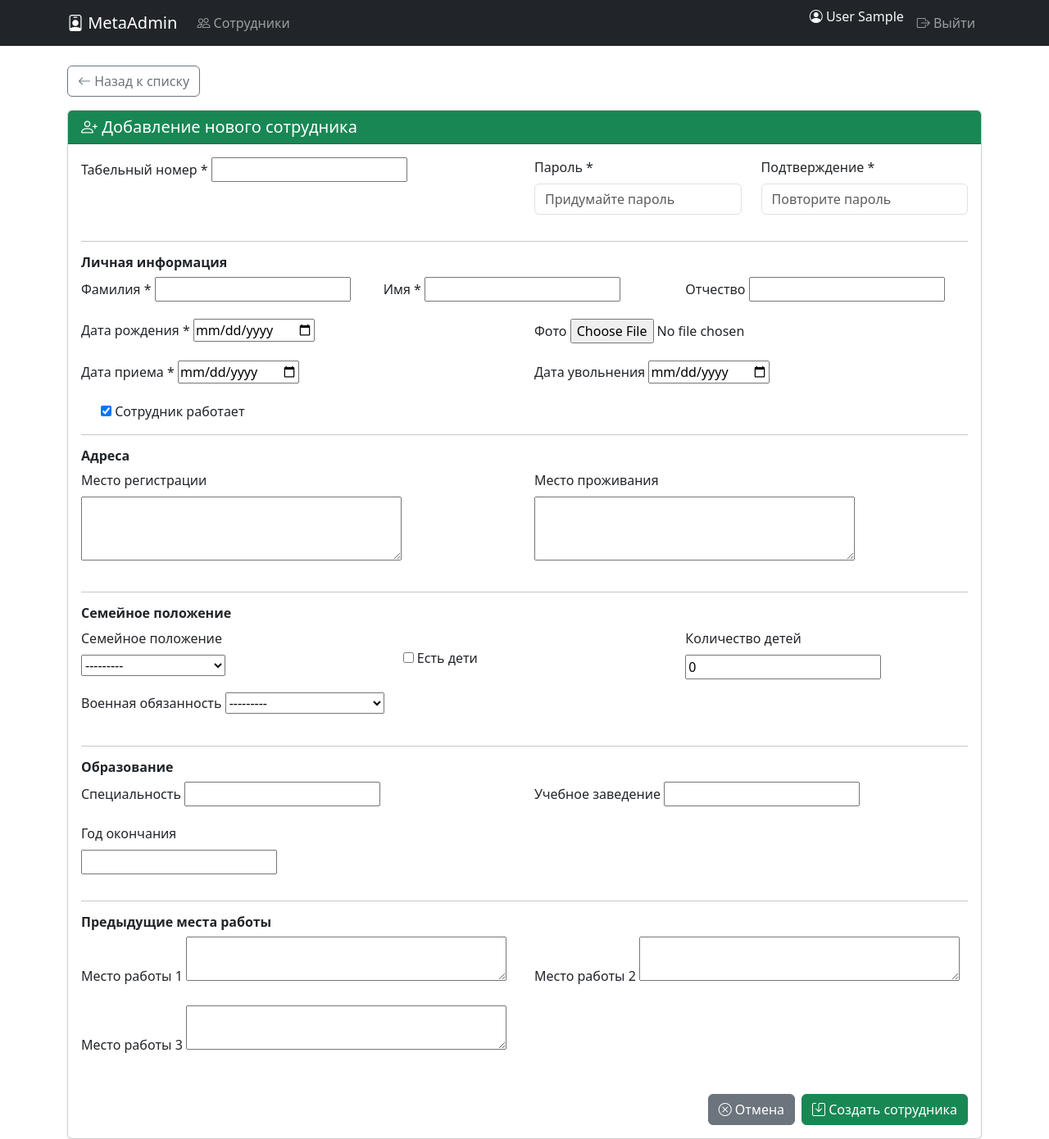
After one commit to 7Chavok7/MetaAdmin, a Django app: page /employees/create/ in a window 1280 px wide. The commit adds this page. Shown: the whole page at 82% size. Run offline with Django 5.2, Linux system fonts and the light colour scheme; the visitor is signed in with stand-in values (Sample User, id 1).

```diff
--- a/config/settings.py
+++ b/config/settings.py
@@ -94,6 +94,8 @@ DATABASES = {
 # Password validation
 # https://docs.djangoproject.com/en/5.0/ref/settings/#auth-password-validators
 
+AUTH_USER_MODEL = 'employees.Employee'
+
 AUTH_PASSWORD_VALIDATORS = [
     {
         'NAME': 'django.contrib.auth.password_validation.UserAttributeSimilarityValidator',
--- a/meta_app/dashboard/urls.py
+++ b/meta_app/dashboard/urls.py
@@ -11,6 +11,8 @@ urlpatterns = [
     # Сотрудники
     path('', views.employee_list, name='employee_list'),
     path('employees/', views.employee_list, name='employee_list'),
+    path('employees/create/', views.employee_create,
+         name='employee_create'),  # ← добавить
     path('employees/<int:employee_id>/',
          views.employee_detail, name='employee_detail'),
     path('employees/<int:employee_id>/edit/',
--- a/meta_app/dashboard/views.py
+++ b/meta_app/dashboard/views.py
@@ -2,9 +2,9 @@ from django.shortcuts import render, get_object_or_404, redirect
 from django.contrib.auth.decorators import login_required, user_passes_test
 from django.contrib.auth import login, logout, authenticate
 from django.contrib import messages
-from django.db import models
 from meta_app.employees.models import Employee
-from meta_app.employees.forms import EmployeeForm
+from meta_app.employees.forms import EmployeeForm, EmployeeCreateForm
+from meta_app.workstations.models import EmployeeWorkstation
 from .forms import LoginForm
 
 
@@ -63,12 +63,49 @@ def employee_list(request):
 def employee_detail(request, employee_id):
     """Карточка сотрудника"""
     employee = get_object_or_404(Employee, id=employee_id)
+
+    # Получаем навыки сотрудника
     skills = employee.employee_skills.select_related('skill').all()
+
+    # Получаем участки сотрудника
+    workstation_assignments = employee.workstation_assignments.select_related(
+        'workstation').all()
 
     return render(request, 'dashboard/employee_detail.html', {
         'employee': employee,
         'skills': skills,
+        'workstation_assignments': workstation_assignments,
         'can_edit': request.user.is_superuser,
+    })
+
+
+@login_required
+@user_passes_test(is_manager)
+def employee_create(request):
+    """Создание нового сотрудника"""
+    if not request.user.is_superuser:
+        messages.error(request, 'У вас нет прав на создание сотрудников!')
+        return redirect('dashboard:employee_list')
+
+    if request.method == 'POST':
+        form = EmployeeCreateForm(request.POST, request.FILES)
+        if form.is_valid():
+            # Получаем текущего пользователя как Employee
+            current_user = Employee.objects.get(id=request.user.id)
+
+            employee = form.save(commit=False)
+            employee.created_by = current_user
+            employee.updated_by = current_user
+            employee.save()
+
+            messages.success(
+                request, f'Сотрудник {employee.full_name} успешно создан!')
+            return redirect('dashboard:employee_detail', employee_id=employee.id)
+    else:
+        form = EmployeeCreateForm()
+
+    return render(request, 'dashboard/employee_create.html', {
+        'form': form,
     })
 
 
--- a/meta_app/employees/forms.py
+++ b/meta_app/employees/forms.py
@@ -61,3 +61,105 @@ class EmployeeForm(forms.ModelForm):
             'dismissal_date': 'Дата увольнения',
             'is_active': 'Работает',
         }
+
+
+class EmployeeCreateForm(forms.ModelForm):
+    """Форма для создания нового сотрудника"""
+
+    password = forms.CharField(
+        label='Пароль',
+        widget=forms.PasswordInput(attrs={
+            'class': 'form-control',
+            'placeholder': 'Придумайте пароль'
+        })
+    )
+    password_confirm = forms.CharField(
+        label='Подтверждение пароля',
+        widget=forms.PasswordInput(attrs={
+            'class': 'form-control',
+            'placeholder': 'Повторите пароль'
+        })
+    )
+
+    class Meta:
+        model = Employee
+        fields = [
+            'username',
+            'last_name',
+            'first_name',
+            'patronymic',
+            'birth_date',
+            'photo',
+            'registration_address',
+            'residence_address',
+            'marital_status',
+            'has_children',
+            'children_count',
+            'military_status',
+            'education_specialty',
+            'education_institution',
+            'education_year',
+            'previous_work_1',
+            'previous_work_2',
+            'previous_work_3',
+            'hire_date',
+            'dismissal_date',
+            'is_active',
+        ]
+        widgets = {
+            'birth_date': forms.DateInput(attrs={'type': 'date'}),
+            'hire_date': forms.DateInput(attrs={'type': 'date'}),
+            'dismissal_date': forms.DateInput(attrs={'type': 'date'}),
+            'registration_address': forms.Textarea(attrs={'rows': 3}),
+            'residence_address': forms.Textarea(attrs={'rows': 3}),
+            'previous_work_1': forms.Textarea(attrs={'rows': 2}),
+            'previous_work_2': forms.Textarea(attrs={'rows': 2}),
+            'previous_work_3': forms.Textarea(attrs={'rows': 2}),
+        }
+        labels = {
+            'username': 'Табельный номер',
+            'last_name': 'Фамилия',
+            'first_name': 'Имя',
+            'patronymic': 'Отчество',
+            'birth_date': 'Дата рождения',
+            'photo': 'Фото',
+            'registration_address': 'Место регистрации',
+            'residence_address': 'Место проживания',
+            'marital_status': 'Семейное положение',
+            'has_children': 'Есть дети',
+            'children_count': 'Количество детей',
+            'military_status': 'Военная обязанность',
+            'education_specialty': 'Специальность по образованию',
+            'education_institution': 'Учебное заведение',
+            'education_year': 'Год окончания',
+            'previous_work_1': 'Предыдущее место работы 1',
+            'previous_work_2': 'Предыдущее место работы 2',
+            'previous_work_3': 'Предыдущее место работы 3',
+            'hire_date': 'Дата приема',
+            'dismissal_date': 'Дата увольнения',
+            'is_active': 'Работает',
+        }
+
+    def clean_password_confirm(self):
+        """Проверка совпадения паролей"""
+        password = self.cleaned_data.get('password')
+        password_confirm = self.cleaned_data.get('password_confirm')
+        if password and password_confirm and password != password_confirm:
+            raise forms.ValidationError('Пароли не совпадают')
+        return password_confirm
+
+    def clean_username(self):
+        """Проверка уникальности табельного номера"""
+        username = self.cleaned_data.get('username')
+        if Employee.objects.filter(username=username).exists():
+            raise forms.ValidationError(
+                'Сотрудник с таким табельным номером уже существует')
+        return username
+
+    def save(self, commit=True):
+        """Сохраняем сотрудника с хэшированным паролем"""
+        employee = super().save(commit=False)
+        employee.set_password(self.cleaned_data['password'])
+        if commit:
+            employee.save()
+        return employee
--- /dev/null
+++ b/templates/dashboard/employee_create.html
@@ -0,0 +1,249 @@
+{% extends 'base/base.html' %}
+
+{% block title %}Добавление сотрудника - MetaAdmin{% endblock %}
+
+{% block content %}
+<div class="mb-3">
+    <a href="{% url 'dashboard:employee_list' %}" class="btn btn-outline-secondary">
+        <i class="bi bi-arrow-left"></i> Назад к списку
+    </a>
+</div>
+
+<div class="card shadow-sm">
+    <div class="card-header bg-success text-white">
+        <h5 class="mb-0"><i class="bi bi-person-plus"></i> Добавление нового сотрудника</h5>
+    </div>
+    <div class="card-body">
+        <form method="post" enctype="multipart/form-data">
+            {% csrf_token %}
+
+            <!-- Учетные данные -->
+            <div class="row">
+                <div class="col-md-6">
+                    <div class="mb-3">
+                        <label for="{{ form.username.id_for_label }}" class="form-label">Табельный номер *</label>
+                        {{ form.username }}
+                        {% if form.username.errors %}
+                        <div class="text-danger small">{{ form.username.errors }}</div>
+                        {% endif %}
+                    </div>
+                </div>
+                <div class="col-md-3">
+                    <div class="mb-3">
+                        <label for="{{ form.password.id_for_label }}" class="form-label">Пароль *</label>
+                        {{ form.password }}
+                        {% if form.password.errors %}
+                        <div class="text-danger small">{{ form.password.errors }}</div>
+                        {% endif %}
+                    </div>
+                </div>
+                <div class="col-md-3">
+                    <div class="mb-3">
+                        <label for="{{ form.password_confirm.id_for_label }}" class="form-label">Подтверждение *</label>
+                        {{ form.password_confirm }}
+                        {% if form.password_confirm.errors %}
+                        <div class="text-danger small">{{ form.password_confirm.errors }}</div>
+                        {% endif %}
+                    </div>
+                </div>
+            </div>
+
+            <hr>
+
+            <!-- Личная информация -->
+            <h6 class="fw-bold">Личная информация</h6>
+            <div class="row">
+                <div class="col-md-4">
+                    <div class="mb-3">
+                        <label for="{{ form.last_name.id_for_label }}" class="form-label">Фамилия *</label>
+                        {{ form.last_name }}
+                        {% if form.last_name.errors %}
+                        <div class="text-danger small">{{ form.last_name.errors }}</div>
+                        {% endif %}
+                    </div>
+                </div>
+                <div class="col-md-4">
+                    <div class="mb-3">
+                        <label for="{{ form.first_name.id_for_label }}" class="form-label">Имя *</label>
+                        {{ form.first_name }}
+                        {% if form.first_name.errors %}
+                        <div class="text-danger small">{{ form.first_name.errors }}</div>
+                        {% endif %}
+                    </div>
+                </div>
+                <div class="col-md-4">
+                    <div class="mb-3">
+                        <label for="{{ form.patronymic.id_for_label }}" class="form-label">Отчество</label>
+                        {{ form.patronymic }}
+                    </div>
+                </div>
+            </div>
+
+            <div class="row">
+                <div class="col-md-6">
+                    <div class="mb-3">
+                        <label for="{{ form.birth_date.id_for_label }}" class="form-label">Дата рождения *</label>
+                        {{ form.birth_date }}
+                        {% if form.birth_date.errors %}
+                        <div class="text-danger small">{{ form.birth_date.errors }}</div>
+                        {% endif %}
+                    </div>
+                </div>
+                <div class="col-md-6">
+                    <div class="mb-3">
+                        <label for="{{ form.photo.id_for_label }}" class="form-label">Фото</label>
+                        {{ form.photo }}
+                    </div>
+                </div>
+            </div>
+
+            <div class="row">
+                <div class="col-md-6">
+                    <div class="mb-3">
+                        <label for="{{ form.hire_date.id_for_label }}" class="form-label">Дата приема *</label>
+                        {{ form.hire_date }}
+                        {% if form.hire_date.errors %}
+                        <div class="text-danger small">{{ form.hire_date.errors }}</div>
+                        {% endif %}
+                    </div>
+                </div>
+                <div class="col-md-6">
+                    <div class="mb-3">
+                        <label for="{{ form.dismissal_date.id_for_label }}" class="form-label">Дата увольнения</label>
+                        {{ form.dismissal_date }}
+                    </div>
+                </div>
+            </div>
+
+            <div class="mb-3">
+                <div class="form-check">
+                    {{ form.is_active }}
+                    <label for="{{ form.is_active.id_for_label }}" class="form-check-label">
+                        Сотрудник работает
+                    </label>
+                </div>
+            </div>
+
+            <hr>
+
+            <!-- Адреса -->
+            <h6 class="fw-bold">Адреса</h6>
+            <div class="row">
+                <div class="col-md-6">
+                    <div class="mb-3">
+                        <label for="{{ form.registration_address.id_for_label }}" class="form-label">Место регистрации</label>
+                        {{ form.registration_address }}
+                    </div>
+                </div>
+                <div class="col-md-6">
+                    <div class="mb-3">
+                        <label for="{{ form.residence_address.id_for_label }}" class="form-label">Место проживания</label>
+                        {{ form.residence_address }}
+                    </div>
+                </div>
+            </div>
+
+            <hr>
+
+            <!-- Семейное положение -->
+            <h6 class="fw-bold">Семейное положение</h6>
+            <div class="row">
+                <div class="col-md-4">
+                    <div class="mb-3">
+                        <label for="{{ form.marital_status.id_for_label }}" class="form-label">Семейное положение</label>
+                        {{ form.marital_status }}
+                    </div>
+                </div>
+                <div class="col-md-4">
+                    <div class="mb-3">
+                        <div class="form-check mt-4">
+                            {{ form.has_children }}
+                            <label for="{{ form.has_children.id_for_label }}" class="form-check-label">
+                                Есть дети
+                            </label>
+                        </div>
+                    </div>
+                </div>
+                <div class="col-md-4">
+                    <div class="mb-3">
+                        <label for="{{ form.children_count.id_for_label }}" class="form-label">Количество детей</label>
+                        {{ form.children_count }}
+                    </div>
+                </div>
+            </div>
+
+            <div class="row">
+                <div class="col-md-6">
+                    <div class="mb-3">
+                        <label for="{{ form.military_status.id_for_label }}" class="form-label">Военная обязанность</label>
+                        {{ form.military_status }}
+                    </div>
+                </div>
+            </div>
+
+            <hr>
+
+            <!-- Образование -->
+            <h6 class="fw-bold">Образование</h6>
+            <div class="row">
+                <div class="col-md-6">
+                    <div class="mb-3">
+                        <label for="{{ form.education_specialty.id_for_label }}" class="form-label">Специальность</label>
+                        {{ form.education_specialty }}
+                    </div>
+                </div>
+                <div class="col-md-6">
+                    <div class="mb-3">
+                        <label for="{{ form.education_institution.id_for_label }}" class="form-label">Учебное заведение</label>
+                        {{ form.education_institution }}
+                    </div>
+                </div>
+            </div>
+            <div class="row">
+                <div class="col-md-4">
+                    <div class="mb-3">
+                        <label for="{{ form.education_year.id_for_label }}" class="form-label">Год окончания</label>
+                        {{ form.education_year }}
+                    </div>
+                </div>
+            </div>
+
+            <hr>
+
+            <!-- Предыдущие места работы -->
+            <h6 class="fw-bold">Предыдущие места работы</h6>
+            <div class="row">
+                <div class="col-md-6">
+                    <div class="mb-3">
+                        <label for="{{ form.previous_work_1.id_for_label }}" class="form-label">Место работы 1</label>
+                        {{ form.previous_work_1 }}
+                    </div>
+                </div>
+                <div class="col-md-6">
+                    <div class="mb-3">
+                        <label for="{{ form.previous_work_2.id_for_label }}" class="form-label">Место работы 2</label>
+                        {{ form.previous_work_2 }}
+                    </div>
+                </div>
+            </div>
+            <div class="row">
+                <div class="col-md-6">
+                    <div class="mb-3">
+                        <label for="{{ form.previous_work_3.id_for_label }}" class="form-label">Место работы 3</label>
+                        {{ form.previous_work_3 }}
+                    </div>
+                </div>
+            </div>
+
+            <div class="d-grid gap-2 d-md-flex justify-content-md-end mt-4">
+                <a href="{% url 'dashboard:employee_list' %}" class="btn btn-secondary">
+                    <i class="bi bi-x-circle"></i> Отмена
+                </a>
+                <button type="submit" class="btn btn-success">
+                    <i class="bi bi-save"></i> Создать сотрудника
+                </button>
+            </div>
+        </form>
+    </div>
+</div>
+{% endblock %}
--- a/templates/dashboard/employee_list.html
+++ b/templates/dashboard/employee_list.html
@@ -5,7 +5,7 @@
 {% block content %}
 <div class="d-flex justify-content-between align-items-center mb-4">
     <h1><i class="bi bi-people"></i> Сотрудники</h1>
-    <a href="/admin/employees/employee/add/" class="btn btn-primary">
+    <a href="{% url 'dashboard:employee_create' %}" class="btn btn-success">
         <i class="bi bi-person-plus"></i> Добавить сотрудника
     </a>
 </div>
```
Also changed, not shown: templates/dashboard/employee_detail.html (+66 -0 lines).
